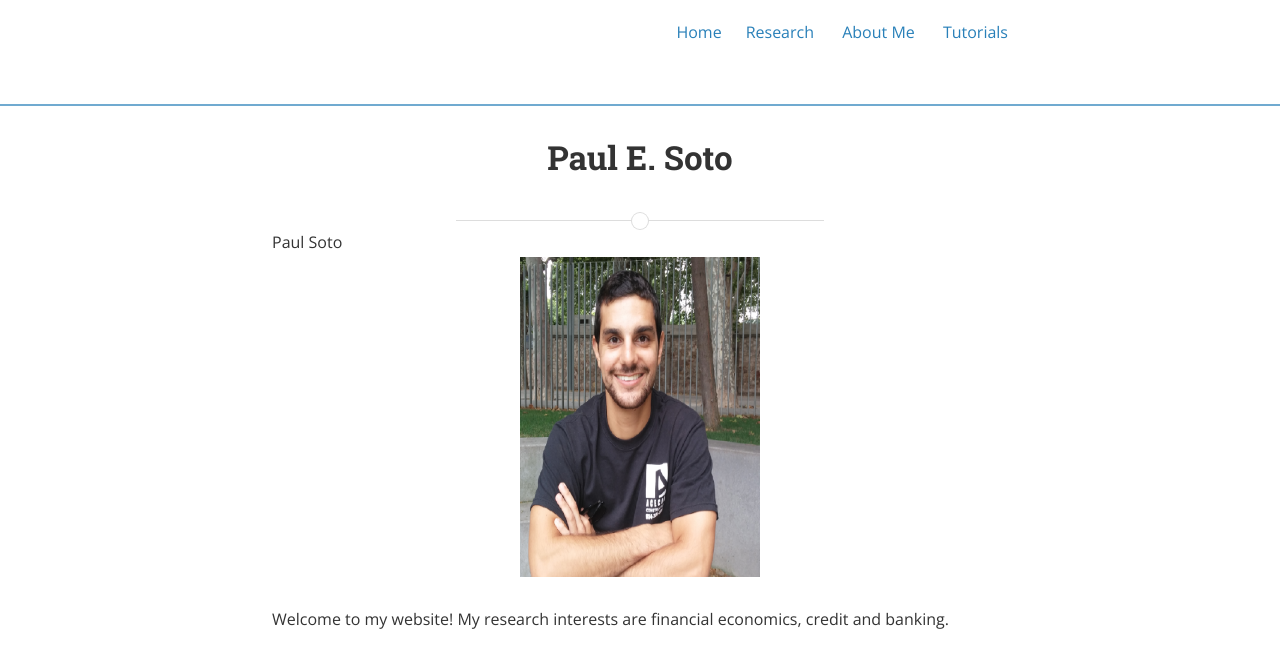
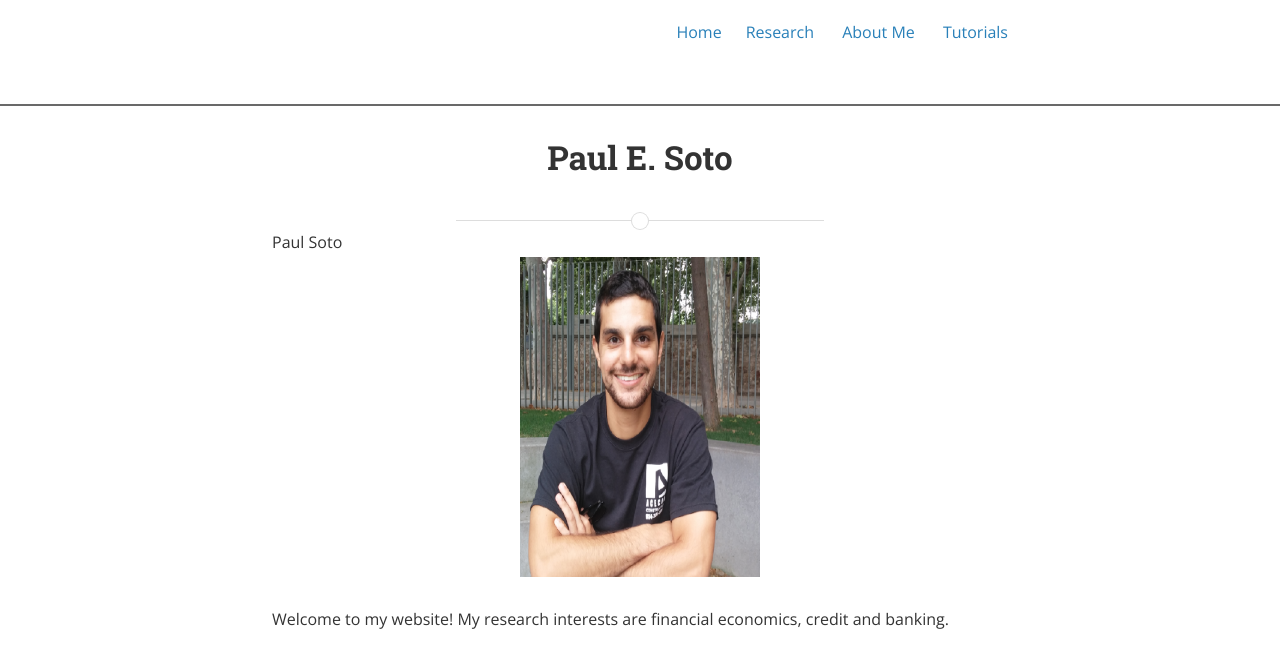
Before and after one commit to zsivine/zsivine.github.io, a Jekyll site: the page built from index.html, in a window 1280 px wide. Shown: the top 668 px of the page. Built offline with Jekyll 4.4.1, drawn with Linux system fonts in a browser that asks for light colours; nearby versions of some CDN libraries; the list of posts is cut into pages by our own code; comment, search, counter and statistics services are not loaded; a style sheet for code colours, icons or effects is not loaded.

Commit message:
formatting

```diff
--- a/_sass/_layout.scss
+++ b/_sass/_layout.scss
@@ -113,7 +113,7 @@ pre code.hljs {
 *	Header
 */
 .navigation {
-	box-shadow: 0 2px $highlight-color;
+	box-shadow: 0 2px rgb(105,105,105);
 	padding: 0 1em;
 	margin: 0;
 	/*
@@ -245,7 +245,7 @@ pre code.hljs {
 	.site-header-container {
 		color: $white;
 		text-shadow: 0 2px 1px rgba(0,0,0,0.33);
-		background-color: $highlight-color;
+		background-color: rgb(105,105,105);
 		.site-header{
 			.title {
 				font-size: modular-scale(6);
```
